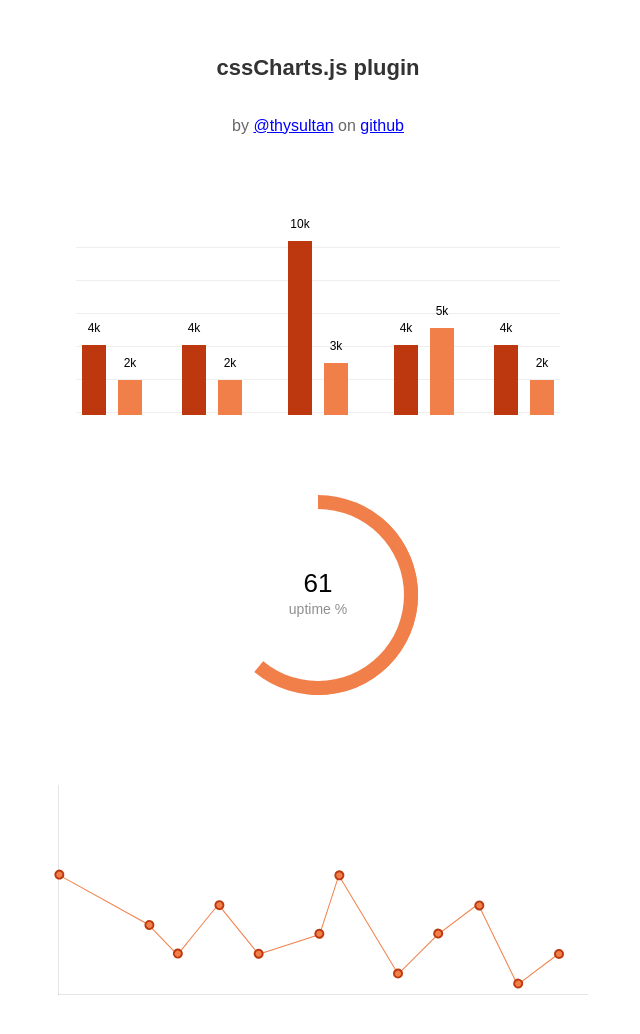
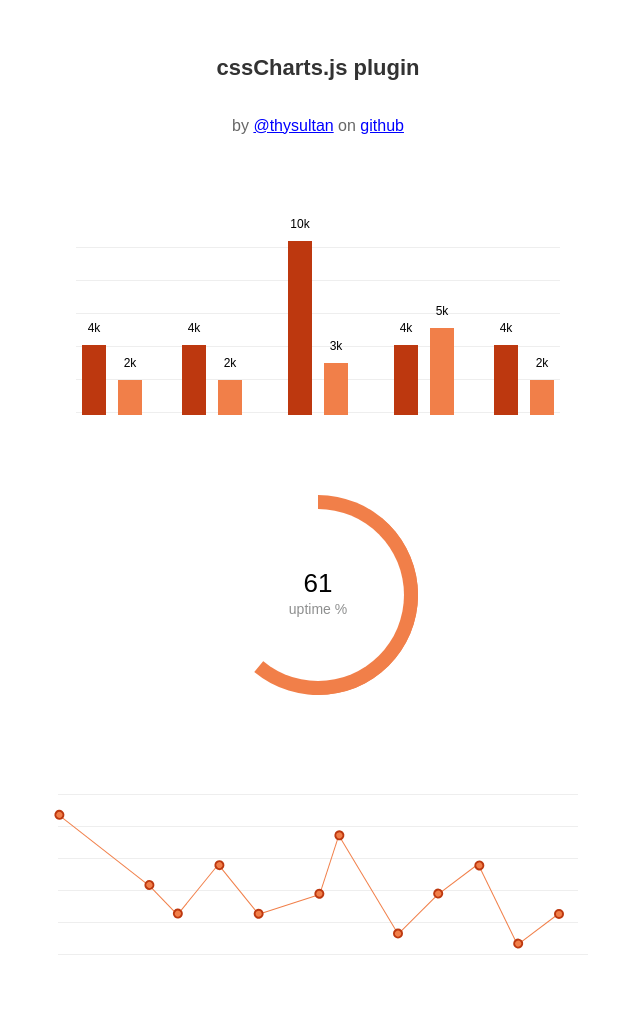
Before and after one commit to thysultan/cssCharts.js, a plain HTML site: page index.html in a window 1280 px wide. Shown: the whole page, without its empty margins (322-962 px from the left). After the commit the page ends 964 px from the top, so only its background shows below. Drawn offline with nearby package versions, Linux system fonts and the light colour scheme.

Commit message:
add grid

```diff
--- a/chart.css
+++ b/chart.css
@@ -226,25 +226,26 @@
 
 /* line chart */
 
-.chart.line{width:auto;height:auto;margin:0 auto;}
+.chart.line{width:auto;height:auto;margin:0 auto;position:relative;}
 .chart .line-chart{
-  min-width:400px;
-  min-height:200px;
+  min-width:100px;
+  min-height:100px;
   margin:100px auto;
   display:block;
   position:relative;
+  z-index:20;
 }
 
 /* line chart borders */
-.line-chart:before{
+/*.line-chart:before{
   content:"";
   display:block;
   position:absolute;
   left:0px;bottom:0px;
   height:100%;width:1px;
-  background:rgba(0,0,0,0.1);
+  background:rgb(238,238,238);
   padding-top:10px;
-}
+}*/
 
 .line-chart:after{
   content:"";
@@ -252,9 +253,21 @@
   position:absolute;
   left:0px;bottom:0px;
   width:100%;height:1px;
-  background:rgba(0,0,0,0.1);
+  background:rgb(238,238,238);
   padding-right:10px;
 }
+
+.chart.line hr{
+  position:absolute;
+  left:0px;
+  bottom:0px;
+  width:100%;
+  height:1px;
+  outline:none;
+  border:none;
+  background:rgb(238,238,238);
+}
+
 /* line chart borders */
 
 /* line chart line */
--- a/index.html
+++ b/index.html
@@ -42,7 +42,7 @@
       </div>
 
       <div class="chart">
-        <ul data-cord="[0,90,120,160,200,262,280,340,380,420,460,500],[120,70,40,90,40,60,120,20,60,90,10,40]" class="line-chart"></ul>
+        <ul data-cord="[0,90,120,160,200,262,280,340,380,420,460,500],[140,70,40,90,40,60,120,20,60,90,10,40]" class="line-chart"></ul>
         <!-- <ul data-cord="[x cords],[y cords]" class="line-chart"></ul> -->
         <!-- x cords from 0 acsending, i.e 0,100,20 will not work -->
         <!-- y cords 0 or positive value, i.e -40 will not work, graph only plots non-negative values -->
```
Also changed, not shown: jquery.chart.js.
